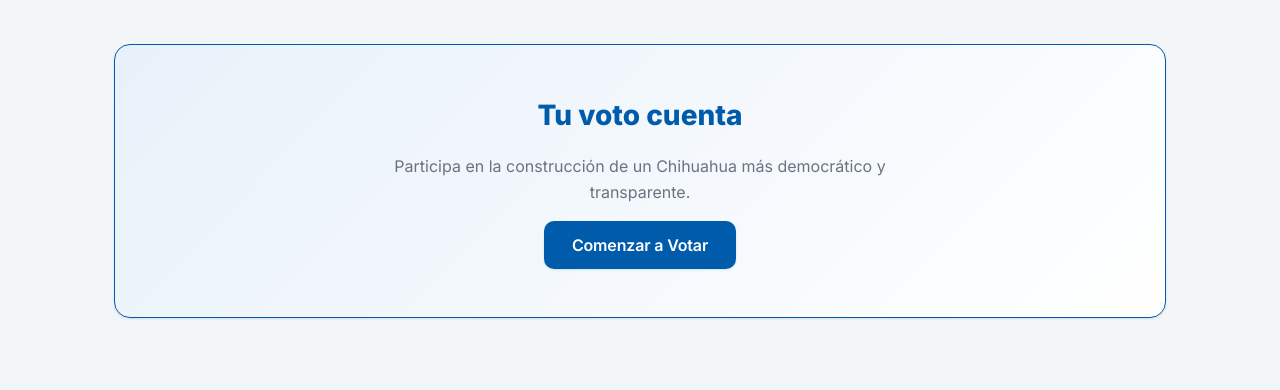
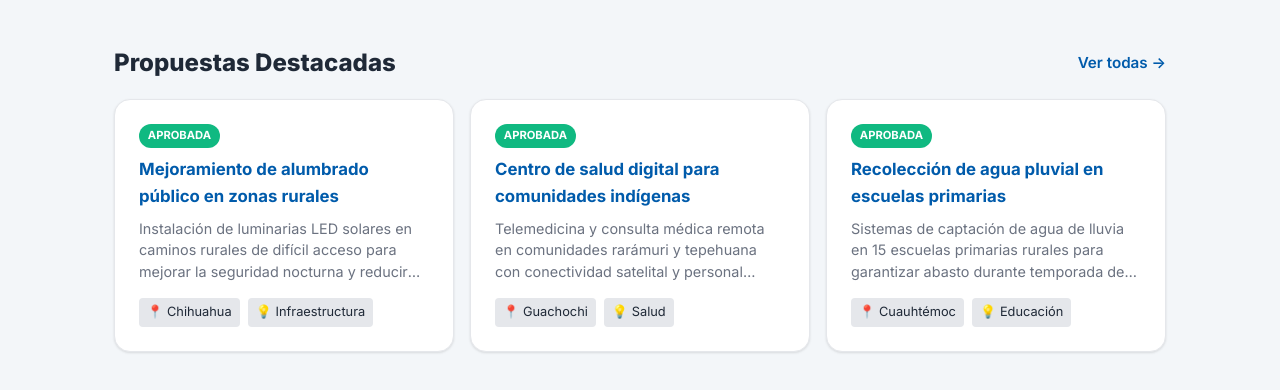
Before and after one commit to Jojopop46/urna-digital, a Vue app in the folder frontend/: page / in a window 1280 px wide. Shown: the part 1123-1513 px from the top of the page. Before the commit the page ends 1473 px from the top, so only its background shows below. Built offline with nearby package versions, Linux system fonts and the light colour scheme; no server answers.

Commit message:
feat: propuestas demo embebidas en el frontend
- 3 propuestas de ejemplo como datos iniciales en el store
- Se muestran incluso si el backend no responde o está vacío
- Home, Proposals y UrnaWizard usan fallback demo

```diff
--- a/frontend/src/stores/useUrnaStore.ts
+++ b/frontend/src/stores/useUrnaStore.ts
@@ -17,7 +17,11 @@ export const useUrnaStore = defineStore('urna', () => {
   const seleccion = ref<number | null>(null)
   const tokenSesion = ref<string | null>(null)
   const expiresAt = ref<number | null>(null)
-  const props = ref<Proposal[]>([])
+  const props = ref<Proposal[]>([
+    { id: 1, titulo: 'Mejoramiento de alumbrado público en zonas rurales', descripcion: 'Instalación de luminarias LED solares en caminos rurales de difícil acceso para mejorar la seguridad nocturna y reducir accidentes.', costo: '$2,400,000 MXN', area: 'Infraestructura', municipio: 'Chihuahua', status: 'approved' },
+    { id: 2, titulo: 'Centro de salud digital para comunidades indígenas', descripcion: 'Telemedicina y consulta médica remota en comunidades rarámuri y tepehuana con conectividad satelital y personal capacitado.', costo: '$1,800,000 MXN', area: 'Salud', municipio: 'Guachochi', status: 'approved' },
+    { id: 3, titulo: 'Recolección de agua pluvial en escuelas primarias', descripcion: 'Sistemas de captación de agua de lluvia en 15 escuelas primarias rurales para garantizar abasto durante temporada de sequía.', costo: '$950,000 MXN', area: 'Educación', municipio: 'Cuauhtémoc', status: 'approved' },
+  ])
   const dl = ref('')
 
   const sesionActiva = computed(() => tokenSesion.value !== null && Date.now() < (expiresAt.value ?? 0))
--- a/frontend/src/views/Proposals.vue
+++ b/frontend/src/views/Proposals.vue
@@ -111,9 +111,11 @@ function statusLabel(status: string) {
 const loadAll = async () => {
   try {
     const data = await api.get('/api/v1/proposals?status=all');
-    s.props = data;
+    if (Array.isArray(data) && data.length > 0) {
+      s.props = data;
+    }
   } catch {
-    s.props = [];
+    // mantener datos demo si falla
   }
 };
 
--- a/frontend/src/views/UrnaWizard.vue
+++ b/frontend/src/views/UrnaWizard.vue
@@ -485,9 +485,11 @@ onMounted(async () => {
   window.addEventListener('online', onOnline);
   try {
     const data = await api.get('/api/v1/proposals?status=approved');
-    store.props = data;
+    if (Array.isArray(data) && data.length > 0) {
+      store.props = data;
+    }
   } catch {
-    // mantener props vacías si falla
+    // mantener props demo si falla
   }
   // Focus inicial para lectores de pantalla
   nextTick(() => {
```
